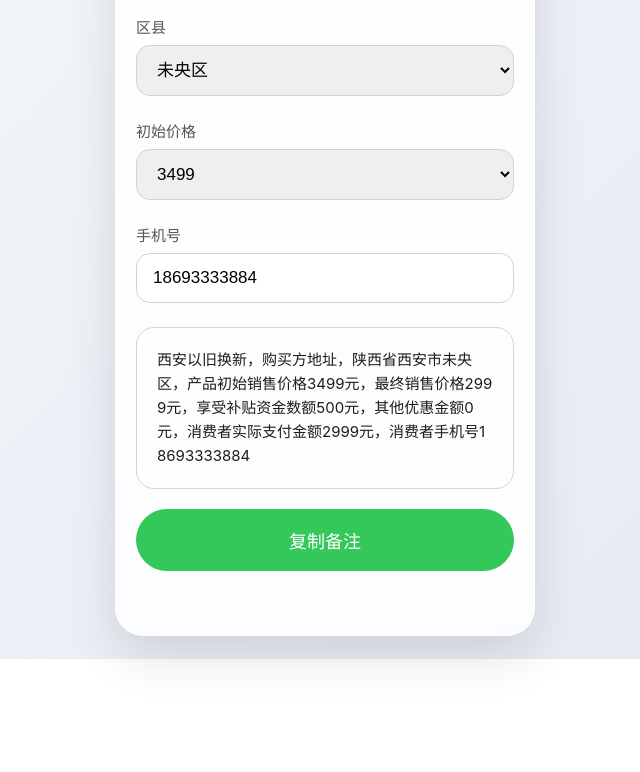
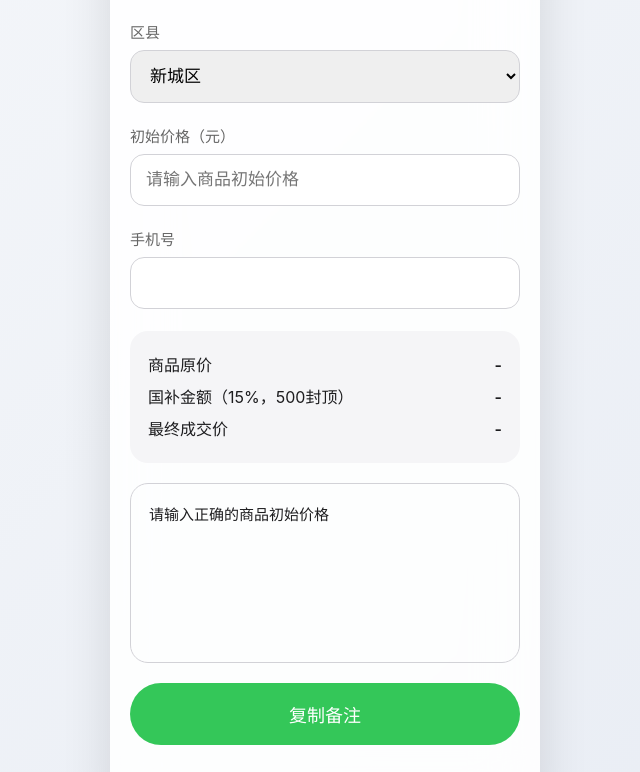
Before and after one commit to woaiyhh/guobu, a plain HTML site: page index.html in a window 1280 px wide. Shown: the part 141-913 px from the top of the page, without its empty margins (315-955 px from the left). Before the commit the page ends 800 px from the top, so only its background shows below. Drawn offline with Linux system fonts and the light colour scheme; a web font is replaced by a local one.

Commit message:
Update index.html
改为填写初始价格

```diff
--- a/index.html
+++ b/index.html
@@ -4,93 +4,277 @@
 <meta charset="UTF-8">
 <meta name="viewport" content="width=device-width, initial-scale=1.0">
 <title>西安以旧换新备注生成器</title>
+
 <style>
-        @import url('https://fonts.googleapis.com/css2?family=SF+Pro+Display:wght@400;500;600&display=swap');
+*{
+    margin:0;
+    padding:0;
+    box-sizing:border-box;
+}
 
-        * { margin: 0; padding: 0; box-sizing: border-box; }
-        body {
-            font-family: 'SF Pro Display', -apple-system, BlinkMacSystemFont, sans-serif;
-            background: linear-gradient(135deg, #f5f7fa 0%, #e4e9f2 100%);
-            color: #1d1d1f;
-            min-height: 100vh;
-            padding: 20px 12px;
+body{
+    font-family:-apple-system,BlinkMacSystemFont,"SF Pro Display","PingFang SC","Microsoft YaHei",sans-serif;
+    background:linear-gradient(135deg,#f5f7fa 0%,#e4e9f2 100%);
+    min-height:100vh;
+    padding:20px 12px;
+    color:#1d1d1f;
 }
-        .container {
-            max-width: 420px;
-            margin: 0 auto;
-            background: rgba(255,255,255,0.85);
-            backdrop-filter: blur(30px);
-            border-radius: 28px;
-            box-shadow: 0 20px 50px rgba(0,0,0,0.12),
-                        inset 0 1px 0 rgba(255,255,255,0.8);
-            overflow: hidden;
-            border: 1px solid rgba(255,255,255,0.6);
+
+.container{
+    max-width:430px;
+    margin:auto;
+    background:rgba(255,255,255,.88);
+    backdrop-filter:blur(30px);
+    border-radius:28px;
+    overflow:hidden;
+    box-shadow:0 20px 50px rgba(0,0,0,.12);
 }
-        header {
-            background: linear-gradient(90deg, #007aff, #5ac8fa);
-            color: white;
-            text-align: center;
-            padding: 28px 20px 24px;
+
+header{
+    background:linear-gradient(90deg,#007aff,#5ac8fa);
+    color:#fff;
+    text-align:center;
+    padding:28px 20px;
 }
-        h1 {
-            font-size: 21px;
-            font-weight: 600;
+
+header h1{
+    font-size:22px;
+    font-weight:600;
+    line-height:1.4;
 }
-        .content {
-            padding: 24px 20px 30px;
+
+.content{
+    padding:24px 20px 30px;
 }
-        .form-group {
-            margin-bottom: 24px;
+
+.form-group{
+    margin-bottom:22px;
 }
-        label {
-            display: block;
-            font-size: 15px;
-            color: #555;
-            margin-bottom: 8px;
+
+label{
+    display:block;
+    margin-bottom:8px;
+    color:#666;
+    font-size:15px;
 }
-        select, input {
-            width: 100%;
-            padding: 14px 16px;
-            border: 1px solid #d2d2d7;
-            border-radius: 14px;
-            font-size: 17px;
+
+select,
+input{
+    width:100%;
+    padding:15px;
+    font-size:17px;
+    border-radius:14px;
+    border:1px solid #d2d2d7;
+    outline:none;
 }
-        .result {
-            border: 1px solid #d2d2d7;
-            border-radius: 18px;
-            padding: 20px;
-            font-size: 15px;
-            line-height: 1.6;
-            min-height: 160px;
-            white-space: pre-wrap;
-            word-break: break-all;
-            margin-bottom: 20px;
+
+input:focus,
+select:focus{
+    border-color:#007aff;
 }
-        button {
-            width: 100%;
-            padding: 18px;
-            background: #34c759;
-            color: white;
-            border: none;
-            border-radius: 50px;
-            font-size: 18px;
+
+.calcBox{
+    background:#f5f5f7;
+    border-radius:18px;
+    padding:18px;
+    margin-bottom:20px;
+    line-height:2;
+    font-size:16px;
 }
-        .success {
-            text-align: center;
-            color: #34c759;
-            margin-top: 10px;
-            opacity: 0;
-            transition: .3s;
+
+.calcBox div{
+    display:flex;
+    justify-content:space-between;
+}
+
+.calcBox span:last-child{
+    font-weight:600;
+}
+
+.result{
+    border:1px solid #d2d2d7;
+    border-radius:18px;
+    padding:18px;
+    min-height:180px;
+    white-space:pre-wrap;
+    word-break:break-all;
+    line-height:1.7;
+    font-size:15px;
+    margin-bottom:20px;
+}
+
+button{
+    width:100%;
+    border:none;
+    background:#34c759;
+    color:#fff;
+    font-size:18px;
+    padding:18px;
+    border-radius:50px;
+    cursor:pointer;
+}
+
+button:active{
+    transform:scale(.98);
+}
+
+.success{
+    text-align:center;
+    color:#34c759;
+    margin-top:12px;
+    opacity:0;
+    transition:.3s;
 }
 </style>
 </head>
 
 <body>
+
 <div class="container">
+
 <header>
-<h1>西安以旧换新补贴<br>开票备注生成器</h1>
+<h1>
+西安以旧换新补贴<br>
+开票备注生成器
+</h1>
 </header>
 
+<div class="content">
+
+<div class="form-group">
+<label>区县</label>
+<select id="district">
+<option>新城区</option>
+<option>碑林区</option>
+<option>莲湖区</option>
+<option>灞桥区</option>
+<option>未央区</option>
+<option>雁塔区</option>
+<option>阎良区</option>
+<option>临潼区</option>
+<option>长安区</option>
+<option>高陵区</option>
+<option>鄠邑区</option>
+<option>蓝田县</option>
+<option>周至县</option>
+<option>西咸新区</option>
+<option>高新区</option>
+<option>经开区</option>
+<option>曲江新区</option>
+<option>浐灞国际港</option>
+<option>航天基地</option>
+</select>
+</div>
+
+<div class="form-group">
+<label>初始价格（元）</label>
+<input
+id="price"
+type="number"
+step="1"
+placeholder="请输入商品初始价格"
+value="">
+</div>
+
+<div class="form-group">
+<label>手机号</label>
+<input
+id="phone"
+value="">
+</div>
+
+<div class="calcBox">
+<div><span>商品原价</span><span id="showOriginal">3499 元</span></div>
+<div><span>国补金额（15%，500封顶）</span><span id="showDiscount">500 元</span></div>
+<div><span>最终成交价</span><span id="showFinal">2999 元</span></div>
+</div>
+
+<div class="result" id="result"></div>
+
+<button onclick="copyText()">复制备注</button>
+
+<div class="success" id="success">
+✓ 已复制到剪贴板
+</div>
+
+</div>
+
+</div>
+
+<script>
+
+const district=document.getElementById("district");
+const price=document.getElementById("price");
+const phone=document.getElementById("phone");
+
+const result=document.getElementById("result");
+const success=document.getElementById("success");
+
+const showOriginal=document.getElementById("showOriginal");
+const showDiscount=document.getElementById("showDiscount");
+const showFinal=document.getElementById("showFinal");
+
+function money(num){
+    return Number(num.toFixed(2)).toString();
+}
+
+function calc(){
+
+    let original=parseFloat(price.value);
+
+    if(isNaN(original)||original<=0){
+
+        showOriginal.innerText="-";
+        showDiscount.innerText="-";
+        showFinal.innerText="-";
+
+        result.innerText="请输入正确的商品初始价格";
+
+        return;
+    }
+
+    // 国补15%，最高500元
+    let discount=original*0.15;
+
+    if(discount>500){
+        discount=500;
+    }
+
+    discount=Number(discount.toFixed(2));
+
+    let final=Number((original-discount).toFixed(2));
+
+    showOriginal.innerText=money(original)+" 元";
+    showDiscount.innerText=money(discount)+" 元";
+    showFinal.innerText=money(final)+" 元";
+
+    result.innerText=
+`西安以旧换新，购买方地址，陕西省西安市${district.value}，产品初始销售价格${money(original)}元，最终销售价格${money(final)}元，享受补贴资金数额${money(discount)}元，其他优惠金额0元，消费者实际支付金额${money(final)}元，消费者手机号${phone.value||"未填写"}`;
+
+}
+
+district.onchange=calc;
+price.oninput=calc;
+phone.oninput=calc;
+
+calc();
+
+function copyText(){
+
+    navigator.clipboard.writeText(result.innerText);
+
+    success.style.opacity=1;
+
+    setTimeout(()=>{
+        success.style.opacity=0;
+    },1500);
+
+}
+
+</script>
+
+</body>
+</html>
 <div class="content">
 
 <div class="form-group">
```
Lines whose indentation alone changed are shown as unchanged.
